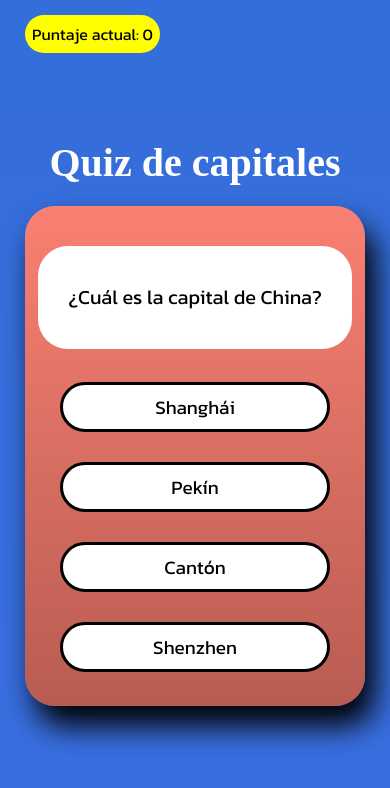
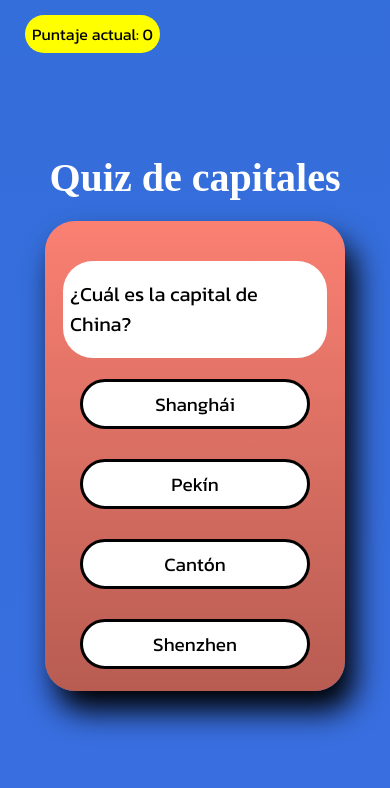
Before and after one commit to santimontironi/quiz-de-capitales, a React (Vite) app: page / in a window 390 px wide. Shown: the top 788 px of the page. Built offline with nearby package versions, Linux system fonts and the light colour scheme; a web font is replaced by a local one.

Commit message:
Ajustes en otras pantallas responsivas

```diff
--- a/src/assets/css/app.css
+++ b/src/assets/css/app.css
@@ -99,10 +99,10 @@
     cursor: pointer;
 }
 
-@media(max-width:800px){
+@media(min-width:320px) and (max-width:480px){
     .contenedor{
-        width: 340px;
-        height: 500px;
+        width: 300px;
+        height: 470px;
         margin: auto;
     }
     .puntaje{
@@ -112,6 +112,38 @@
     }
     .titulo{
         font-size: 40px;
+        text-decoration: none;
+    }
+    .pregunta{
+        width: 250px;
+        height: 100px;
+        padding: 7px;
+    }
+    .pregunta p{
+        font-size: 20px;
+        height: auto;
+        width: auto;
+    }
+    .opciones button{
+        height: 50px;
+        width: 230px;
+        font-size: 19px;
+    }
+}
+
+@media(min-width:481px) and (max-width:768px){
+    .contenedor{
+        width: 340px;
+        height: 550px;
+        margin: auto;
+    }
+    .puntaje{
+        left: 25px;
+        top: 15px;
+        padding: 7px;
+    }
+    .titulo{
+        font-size: 45px;
         text-decoration: none;
     }
     .pregunta{
```
